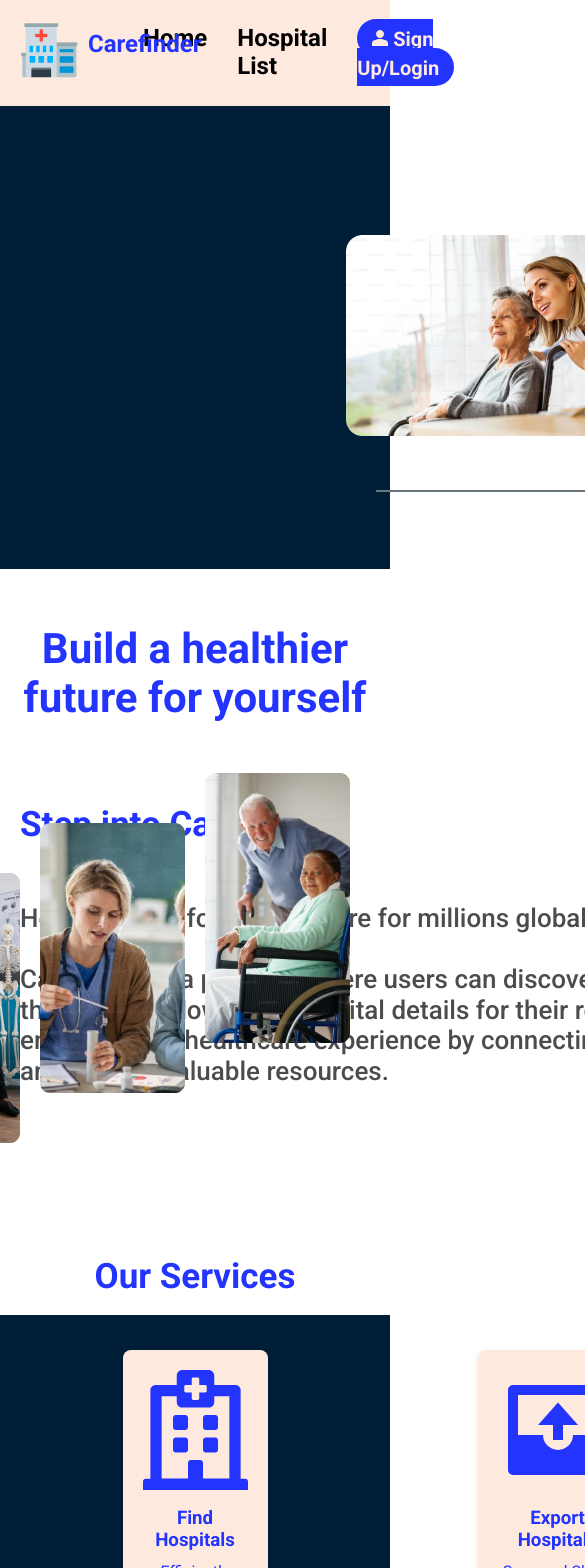
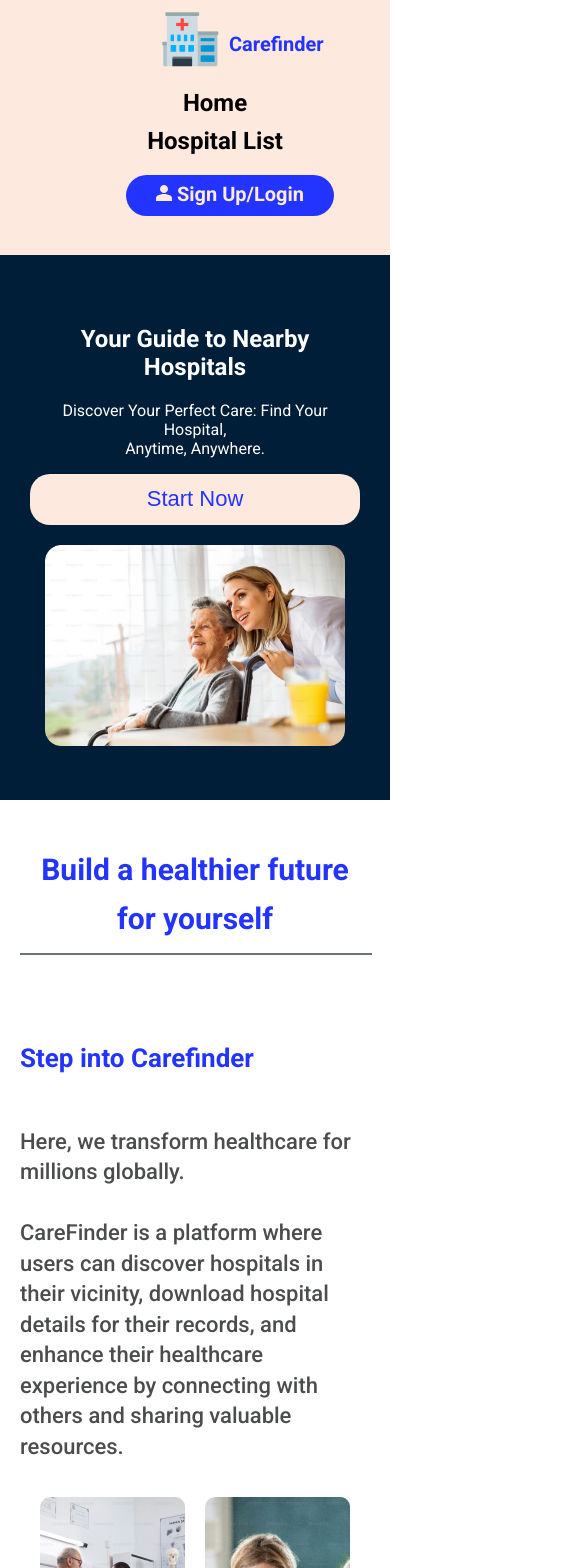
Before and after one commit to ClassicalQueen/CareFinder, a React (Vite) app: page / in a window 390 px wide. Shown: the top 1568 px of the page, 585 px wide, since content can reach past the window. Built offline with nearby package versions, Linux system fonts and the light colour scheme.

Commit message:
mobile responsiveness updated

```diff
--- a/src/components/signin.css
+++ b/src/components/signin.css
@@ -116,13 +116,6 @@
     background: radial-gradient(93.92% 93.92% at 6.08% 34.5%, #4e595f 7.55%, #c09683 100%);
   }
 
-  @media (max-width: 768px) {
-    .sign-up-form {
-      padding: 20px;
-      width: 80%;
-    }
-  }
-
   .login-container {
     display: flex;
     flex-direction: column;
@@ -133,9 +126,8 @@
   }
 
   .av-circle {
-    position: absolute;
-    top: 200px;
-    left: 630px;
+    margin: 0 auto;
+    transform: translateY(-15px);
     background-color: #001E37;
     border-radius: 50%;
     width: 100px;
@@ -202,7 +194,7 @@
   }
 
   .login-button {
-    width: 20%;
+    width: 40%;
     padding: 10px;
     margin-top: 32px;
     border: none;
@@ -212,12 +204,45 @@
     font-size: 20px;
     cursor: pointer;
     transition: background-color 0.3s ease;
+    transform: translateY(75px);
     align-items: center;
+    text-align: center;
     box-shadow: 0 4px 8px rgba(0, 0, 0, 0.1);
-    position: absolute;
-    left: 550px;
   }
 
   .login-button:hover {
     background: radial-gradient(93.92% 93.92% at 6.08% 34.5%, #48535a 7.55%, #c79e8c 100%);
   }
+
+  @media (max-width: 768px) {
+    .sign-up-form {
+      padding: 20px;
+      width: 80%;
+    }
+
+    .login-form {
+      padding: 20px;
+      width: 80%;
+    }
+
+    .user-icon, .mail-icon, .lock-icon {
+      border: 10px solid #001E37;
+  }
+
+  .sign-up-form input {
+    width:68%
+  }
+
+  .create-account-button {
+    width: 50%;
+    padding: 12px;
+  }
+  .avatar-circle {
+    top: -80px;
+  }
+
+  .login-button {
+    transform: translateY(63px);
+    width: 40%;
+  }
+  }
--- a/src/components/styles.css
+++ b/src/components/styles.css
@@ -28,6 +28,7 @@ html {
 .nav-links {
   list-style-type: none;
   display: flex;
+  flex-wrap: wrap;
 }
 
 .nav-links li {
@@ -41,16 +42,20 @@ html {
 
 .logo img {
   margin-right: 10px;
+  max-width: 100%;
+  height: auto;
 }
 
 .login-btn {
   background-color: #2234fd;
-  padding: 5px 15px;
+  padding: 4px 15px;
   border-radius: 29px;
   color: #fee9df;
-  width: 208px;
-  height: 43px;
+  width: 188px;
+  height: 33px;
   text-decoration: none;
+  display: inline-block;
+  text-align: center;
 }
 
 .next {
@@ -69,17 +74,21 @@ html {
   background-color: #001e37;
   color: white;
   padding: 50px 20px;
+  flex-wrap: wrap;
 }
 
 .hero-content {
   max-width: 500px;
   text-align: left;
-  margin-right: 500px;
+  margin-right: 380px;
+  flex: 1;
 }
 
 .hero-image img {
-  width: 300px;
+  width: 100%;
+  max-width: 300px;
   height: auto;
+  flex: 1;
 }
 
 .start-btn {
@@ -108,15 +117,13 @@ html {
 
 .introduction h2::after {
   content: "";
-  position: absolute;
+  display: block;
   border: 0.7px solid #67747c;
-  width: 596.01px;
+  width: 100%;
+  max-width: 596.01px;
   height: 0px;
-  top: 490px;
-  left: 376px;
-  gap: 0px;
-  border: 0.7px 0px 0px 0px;
-  opacity: 0px;
+  margin: 0 auto;
+  margin-top: 10px;
 }
 
 .introduction h3 {
@@ -132,10 +139,8 @@ html {
   font-size: 26px;
   line-height: 30.47px;
   color: #4b4c4d;
-  width: 729px;
-  height: 180px;
-  top: 883px;
-  left: 53px;
+  width: 100%;
+  max-width: 729px;
 }
 
 .pictures {
@@ -143,11 +148,12 @@ html {
   justify-content: right;
   align-items: right;
   padding: 20px;
+  flex-wrap: wrap;
+  gap: 20px;
   margin-top: -330px;
-  gap: 20px;
 }
 
- .pic1 {
+.pic1 {
   width: 145px;
   height: 270px;
   margin-top: 100px;
@@ -184,7 +190,6 @@ html {
 
 .services h2 {
   color: #2234fd;
-  height: 53.36px;
   text-align: center;
   font-weight: 600;
   font-size: 35px;
@@ -193,39 +198,39 @@ html {
 
 .services h2::after {
   content: "";
-  position: absolute;
+  display: block;
   border: 0.7px solid #67747c;
   width: 170px;
   height: 0px;
-  margin-top: 45px;
-  left: 590px;
-  gap: 0px;
-  border: 0.7px 0px 0px 0px;
-  opacity: 0px;
+  margin: 10px auto;
 }
 
 .service-cards {
   display: flex;
   justify-content: center;
-  background-color: #001E37;
+  background-color: #001e37;
   padding: 25px;
   margin: -20px;
   gap: 190px;
+  flex-wrap: wrap;
 }
 
 .service-card {
-  background-color: #FEE9DF;
+  background-color: #fee9df;
   padding: 20px;
   margin: 10px;
   border-radius: 8px;
   box-shadow: 0 4px 8px rgba(0, 0, 0, 0.1);
-  width: 200px;
+  width: 100%;
+  max-width: 250px;
+  box-sizing: border-box;
 }
 
-.service-card .icon, .service-card h3, .service-card p {
+.service-card .icon,
+.service-card h3,
+.service-card p {
   text-align: center;
   color: #2234fd;
-  margin-bottom: -5px;
 }
 
 .testimonials {
@@ -242,15 +247,11 @@ html {
 
 .testimonials h2::after {
   content: "";
-  position: absolute;
+  display: block;
   border: 0.7px solid #67747c;
   width: 270px;
   height: 0px;
-  margin-top: 45px;
-  left: 540px;
-  gap: 0px;
-  border: 0.7px 0px 0px 0px;
-  opacity: 0px;
+  margin: 10px auto;
 }
 
 .testimonial-cards {
@@ -260,14 +261,14 @@ html {
 }
 
 .testimonial-card {
-  background-color: #FEE9DF;
-  color:#2234fd;
+  background-color: #fee9df;
+  color: #2234fd;
   padding: 20px;
   margin: 10px;
   border-radius: 30px;
-  box-shadow: -8px 10px 8px 0px #2234FD4D;
-  width: 458px;
-  height: 268px;
+  box-shadow: -8px 10px 8px 0px #2234fd4d;
+  width: 100%;
+  max-width: 400px;
   text-align: center;
   font-weight: 400;
   font-size: 20px;
@@ -282,7 +283,8 @@ html {
   font-weight: 500;
   font-size: 24px;
   line-height: 29.05px;
-  margin-left: 250px;
+  display: block;
+  margin-top: 10px;
 }
 
 .footer {
@@ -301,6 +303,7 @@ html {
   flex-wrap: wrap;
   width: 100%;
   max-width: 1200px;
+  margin: 0 auto;
 }
 
 .carefinder-info,
@@ -346,15 +349,11 @@ html {
 
 .useful-links a:hover,
 .contact-info a:hover {
-  color: #3BC9DB;
+  color: #3bc9db;
 }
 
 .contact-info address {
   margin: 0;
-}
-
-.contact-info ul {
-  padding: 0;
 }
 
 .contact-info li {
@@ -363,7 +362,7 @@ html {
 }
 
 .contact-info li::before {
-  content: '';
+  content: "";
   display: inline-block;
   width: 20px;
   height: 20px;
@@ -375,5 +374,146 @@ footer address .loc {
   width: 20px;
   height: 20px;
   margin-right: 10px;
-  margin-top: 5px;;
+  margin-top: 5px;
 }
+
+/* Responsive styles */
+
+@media screen and (max-width: 1280px) {
+  .pictures {
+    display: flex;
+    justify-content: center;
+    align-items: center;
+    gap: -20px;
+    margin-left: -72px;
+    margin-right: -72px;
+    flex-wrap: wrap;
+    gap: 20px;
+    margin-top: 15px;
+  }
+
+  .pic1,
+  .pic2,
+  .pic3 {
+    margin-top: 0px;
+  }
+}
+
+@media screen and (max-width: 1024px) {
+  .hero {
+    flex-direction: column;
+  }
+
+  .hero-content {
+    margin-right: 0;
+    margin-bottom: 20px;
+    text-align: center;
+  }
+
+  .service-cards,
+  .testimonial-cards {
+    flex-direction: column;
+    text-align: center;
+    align-items: center;
+  }
+
+  .footer-content {
+    justify-content: space-around;
+  }
+}
+
+@media screen and (max-width: 768px) {
+  .navbar {
+    flex-direction: column;
+    align-items: center;
+  }
+
+  .nav-links {
+    margin-top: 10px;
+    justify-content: center;
+  }
+
+  .login-btn {
+    margin-top: 10px;
+  }
+
+  .introduction h2 {
+    font-size: 36px;
+  }
+
+  .introduction h3 {
+    font-size: 30px;
+  }
+
+  .intro {
+    font-size: 22px;
+  }
+
+  .pictures {
+    display: flex;
+    justify-content: center;
+    align-items: center;
+    gap: -20px;
+    margin-left: -72px;
+    margin-right: -72px;
+    flex-wrap: wrap;
+    gap: 20px;
+    margin-top: 15px;
+  }
+
+  .pic1,
+  .pic2,
+  .pic3 {
+    margin-top: 0px;
+  }
+}
+
+@media screen and (max-width: 480px) {
+  .header {
+    padding: 10px;
+  }
+
+  .name {
+    font-size: 20px;
+  }
+
+  .nav-links {
+    flex-direction: column;
+    align-items: center;
+  }
+
+  .nav-links li {
+    margin: 5px 0;
+  }
+
+  .login-btn {
+    width: 100%;
+    max-width: none;
+  }
+
+  .hero-content {
+    padding: 0 10px;
+  }
+
+  .start-btn {
+    width: 100%;
+    font-size: 22px;
+  }
+
+  .introduction h2 {
+    font-size: 30px;
+  }
+
+  .introduction h3 {
+    font-size: 26px;
+  }
+
+  .footer {
+    padding: 20px 10px;
+  }
+
+  .footer-content > div {
+    flex: 1 1 100%;
+    margin-bottom: 20px;
+  }
+}
```
Also changed, not shown: src/components/Signup.tsx (+7 -1 lines).
